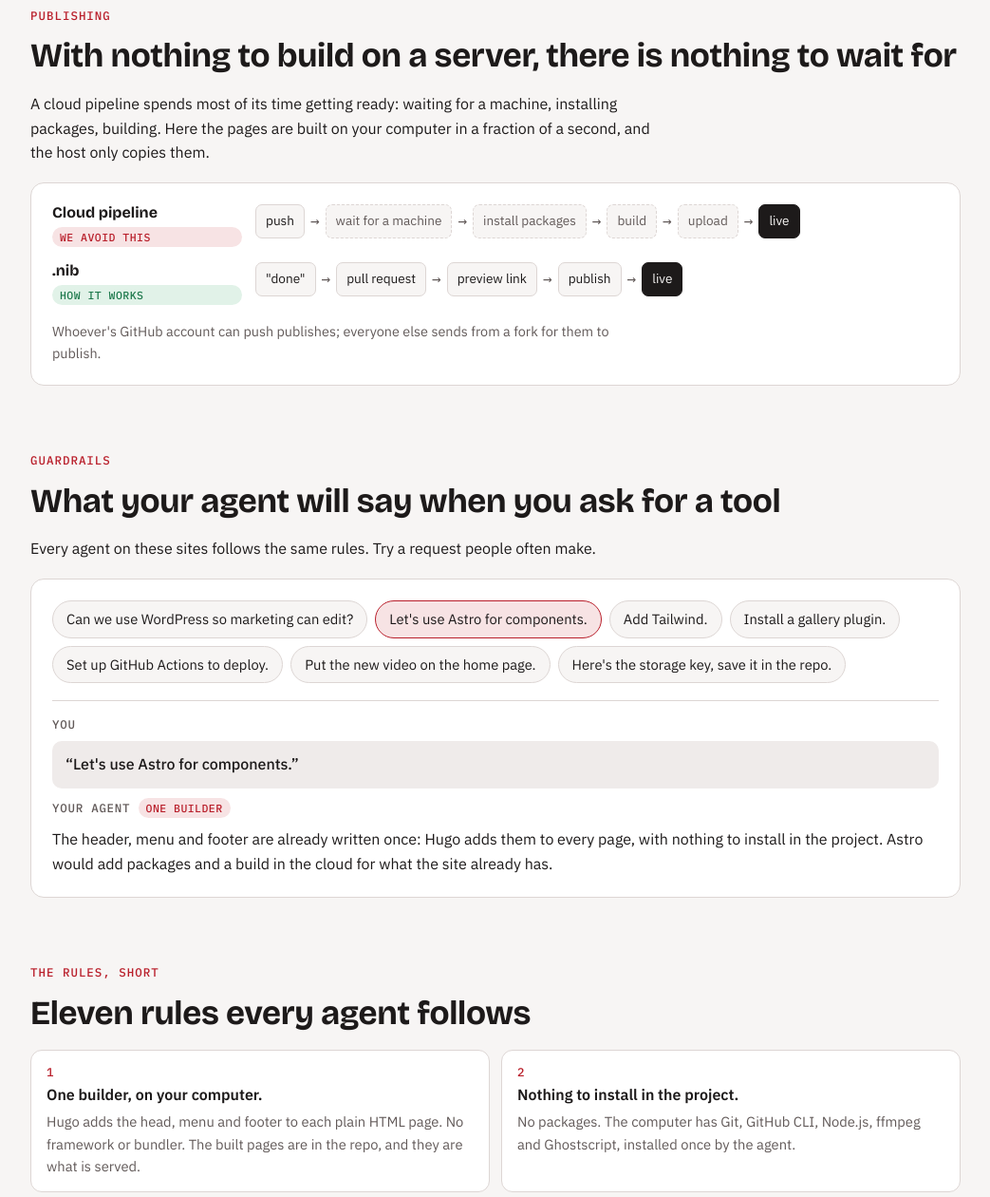
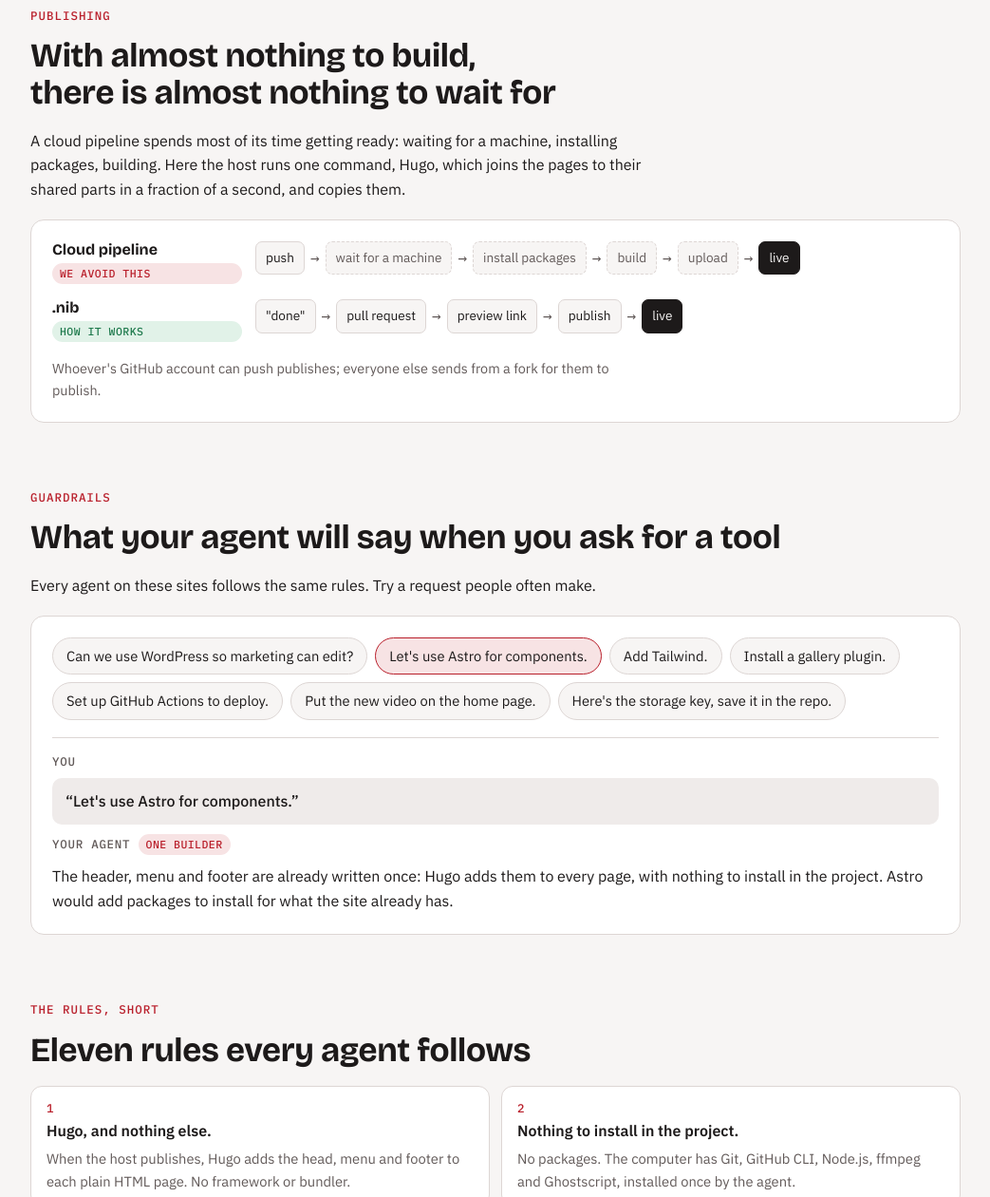
Before and after one commit to ShiftSoftware/.nib, a plain HTML site: page guide/index.html in a window 1280 px wide. Shown: the part 3160-4420 px from the top of the page at 95% size, without its empty margins (118-1161 px from the left). Drawn offline with nearby package versions, Linux system fonts and the light colour scheme.

Commit message:
The host runs Hugo when it publishes; built pages are never in the repo

```diff
--- a/guide/index.html
+++ b/guide/index.html
@@ -229,8 +229,8 @@ footer{color:var(--muted);font-size:.88rem;border-top:1px solid var(--line);padd
 
 <section aria-labelledby="s-release">
   <span class="eyebrow">Publishing</span>
-  <h2 id="s-release">With nothing to build on a server, there is nothing to wait for</h2>
-  <p>A cloud pipeline spends most of its time getting ready: waiting for a machine, installing packages, building. Here the pages are built on your computer in a fraction of a second, and the host only copies them.</p>
+  <h2 id="s-release">With almost nothing to build, there is almost nothing to wait for</h2>
+  <p>A cloud pipeline spends most of its time getting ready: waiting for a machine, installing packages, building. Here the host runs one command, Hugo, which joins the pages to their shared parts in a fraction of a second, and copies them.</p>
   <div class="figure lanes">
     <div class="lane">
       <div class="lane-head"><h3>Cloud pipeline</h3><span class="pill no">we avoid this</span></div>
@@ -271,7 +271,7 @@ footer{color:var(--muted);font-size:.88rem;border-top:1px solid var(--line);padd
   <span class="eyebrow">The rules, short</span>
   <h2 id="s-rules">Eleven rules every agent follows</h2>
   <ol class="rules">
-    <li><b>One builder, on your computer.</b><span>Hugo adds the head, menu and footer to each plain HTML page. No framework or bundler. The built pages are in the repo, and they are what is served.</span></li>
+    <li><b>Hugo, and nothing else.</b><span>When the host publishes, Hugo adds the head, menu and footer to each plain HTML page. No framework or bundler.</span></li>
     <li><b>Nothing to install in the project.</b><span>No packages. The computer has Git, GitHub CLI, Node.js, ffmpeg and Ghostscript, installed once by the agent.</span></li>
     <li><b>No CMS, plugins or admin panel.</b><span>The content is in the pages. To change it, ask your agent.</span></li>
     <li><b>No code from other websites.</b><span>The agent writes the small piece needed, unless the site allows an exception.</span></li>
@@ -320,8 +320,8 @@ footer{color:var(--muted);font-size:.88rem;border-top:1px solid var(--line);padd
         {t:"Content files or headless CMS", why:"Keep text apart from code so non-developers can edit it.", now:"The text is in the pages. Splitting it out adds a second place to change for every new design."},
         {t:"Components", why:"Write the header once and reuse it, so it's never repeated by hand.", now:"The head, the menu and the footer are written once, in plain HTML, and Hugo adds them to every page. Everything else stays in the page."},
         {t:"npm packages", why:"Reuse code others wrote instead of writing it.", now:"Hundreds of packages to update and trust, to save a few lines the agent writes in seconds."},
-        {t:"The build", why:"Compile, bundle and optimise many source files into what the browser wants.", now:"We write what the browser wants in the first place. The only building is Hugo joining each page to the shared parts, on your computer, in a fraction of a second."},
-        {t:"Cloud pipeline", why:"Build in a clean, shared place, not on one person's laptop.", now:"Nothing is built in the cloud. The built pages are in the repo, and the host copies them when a change is merged."},
+        {t:"The build", why:"Compile, bundle and optimise many source files into what the browser wants.", now:"We write what the browser wants in the first place. The only building is Hugo joining each page to the shared parts, in a fraction of a second."},
+        {t:"Cloud pipeline", why:"Build in a clean, shared place, not on one person's laptop.", now:"No pipeline of our own. When a change is merged, the host runs Hugo and copies the pages."},
         {t:"Hosting", why:"Serve the built files.", now:"Still here. The host serves our files as they are."},
         {t:"Browser", end:true}
       ],
@@ -331,8 +331,8 @@ footer{color:var(--muted);font-size:.88rem;border-top:1px solid var(--line);padd
       chain: [
         {t:"You", end:true},
         {t:"Your agent", agent:true, why:"Understands the request, edits the pages, follows AGENTS.md, runs the check and shows you a preview.", now:"This is the one new layer, and it's the one you talk to."},
-        {t:"The files", agent:true, why:"HTML, CSS and JavaScript in site/public, exactly as the browser gets them, built from one plain HTML file per page.", now:"What is in the repo is what is served. Images and video are in the site's storage."},
-        {t:"Host", agent:true, why:"The site's host serves the files, from wherever the site chooses.", now:"Copies the files when a change is merged, and gives every branch a preview link. The host builds nothing."},
+        {t:"The files", agent:true, why:"One plain HTML file per page, with CSS and JavaScript, as the browser gets them once the shared head, menu and footer are added.", now:"What is in the repo is what you see on the site. Images and video are in the site's storage."},
+        {t:"Host", agent:true, why:"The site's host serves the files, from wherever the site chooses.", now:"Copies the files when a change is merged, and gives every branch a preview link. Its only build is Hugo."},
         {t:"Browser", end:true}
       ],
       tools:"Git, Node.js, ffmpeg: installed once by your agent"
@@ -368,7 +368,7 @@ footer{color:var(--muted);font-size:.88rem;border-top:1px solid var(--line);padd
     {t:"Check", who:"Your agent", body:"The check builds the pages and runs in a second over every one: links, images, search tags, media. If something is wrong, the agent fixes it before you see anything.", term:`<span class="c">$</span> node scripts/check.mjs\n<span class="g">12 pages checked: 0 errors, 0 warnings.</span>`},
     {t:"Show you", who:"Your agent", body:"The agent opens the page in the local preview. You look, and ask for changes if you want them.", say:"Looks good, I'm done."},
     {t:"Send for review", who:"Your agent", body:"Only now, because you said you're done: one command has GitHub copy the new photo to the storage, then commits, opens a pull request, and waits for the host's preview link.", term:`<span class="c">$</span> node scripts/send.mjs "Add the showroom photo to Brands"\n<span class="g">SENT</span> https://github.com/…/pull/42\n<span class="g">PREVIEW</span> https://edit-showroom-photo.preview.example`},
-    {t:"Publish", who:"You, or the site's team", body:"If your GitHub account can push, you say publish and the agent merges. If not, the site's team opens the preview link and publishes. The host copies the files, and the change is live. Nothing was built in the cloud.", say:"Publish."}
+    {t:"Publish", who:"You, or the site's team", body:"If your GitHub account can push, you say publish and the agent merges. If not, the site's team opens the preview link and publishes. The host runs Hugo, copies the files, and the change is live.", say:"Publish."}
   ];
   const steplist = document.getElementById("steplist"), stepbody = document.getElementById("stepbody");
   let step = 0;
@@ -388,10 +388,10 @@ footer{color:var(--muted);font-size:.88rem;border-top:1px solid var(--line);padd
 
   const ASKS = [
     {q:"Can we use WordPress so marketing can edit?", pill:'<span class="pill no">no, and here is why</span>', a:"Marketing can already edit: they ask their agent, see the change in a preview, and say when they're done. WordPress would add a server, a database, a theme and plugins to keep updated and secure, to give them an editor they no longer need."},
-    {q:"Let's use Astro for components.", pill:'<span class="pill no">one builder</span>', a:"The header, menu and footer are already written once: Hugo adds them to every page, with nothing to install in the project. Astro would add packages and a build in the cloud for what the site already has."},
+    {q:"Let's use Astro for components.", pill:'<span class="pill no">one builder</span>', a:"The header, menu and footer are already written once: Hugo adds them to every page, with nothing to install in the project. Astro would add packages to install for what the site already has."},
     {q:"Add Tailwind.", pill:'<span class="pill no">one builder</span>', a:"Tailwind needs a build of its own. site.css already has the colours, fonts and spacing as tokens. Tell me what you want to look different and I'll change the stylesheet."},
     {q:"Install a gallery plugin.", pill:'<span class="pill no">no code from other sites</span>', a:"A gallery is a grid of images and a few lines of script. I'll write it into site.css and site.js, so there's nothing to update and nothing that breaks when someone else changes their code."},
-    {q:"Set up GitHub Actions to deploy.", pill:'<span class="pill no">no build or deploy pipelines</span>', a:"The pages are already built when they reach GitHub, so a pipeline would only add waiting. The host is connected to the repo: every branch gets a preview link, and a merge publishes."},
+    {q:"Set up GitHub Actions to deploy.", pill:'<span class="pill no">no build or deploy pipelines</span>', a:"The host already runs the one build the site needs, Hugo, so a pipeline of our own would only add waiting. The host is connected to the repo: every branch gets a preview link, and a merge publishes."},
     {q:"Put the new video on the home page.", pill:'<span class="pill done">yes</span>', a:"I'll turn it into a small MP4, add it under a new name, and put it on the home page. If it's still over 25 MB, we link it from YouTube instead."},
     {q:"Here's the storage key, save it in the repo.", pill:'<span class="pill no">keys live in GitHub secrets</span>', a:"I won't put it in a file or this chat. Add it on the repo's GitHub secrets page under the name I give you; only the upload step on GitHub reads it."}
   ];
```
Also changed, not shown: guide/how-it-works.svg, 5 other files.
